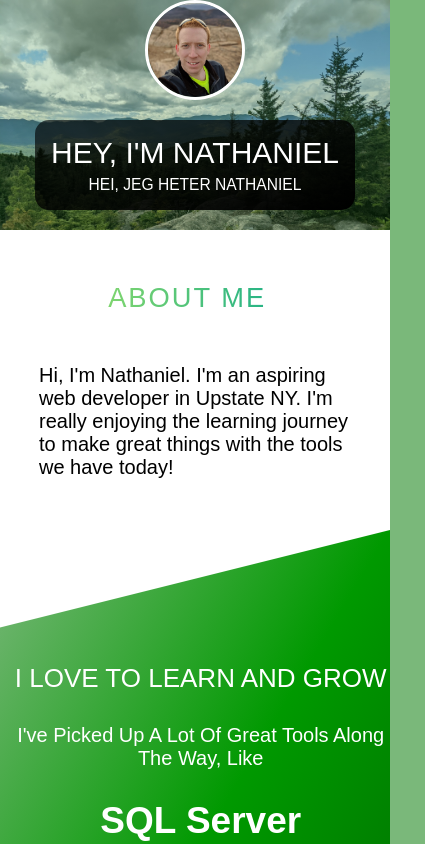
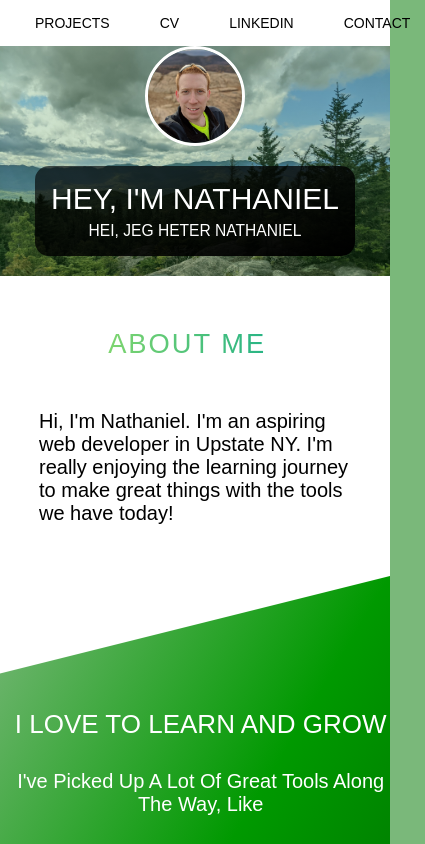
Before and after one commit to NMacOmega/NMacOmega.github.io, a SvelteKit app: page / in a window 390 px wide. Shown: the top 844 px of the page, 425 px wide, since content can reach past the window. Built offline with nearby package versions, Linux system fonts and the light colour scheme.

Commit message:
CSS tweaks for Slider badges

```diff
--- a/src/components/header/header.svelte
+++ b/src/components/header/header.svelte
@@ -33,7 +33,7 @@
 	.navigation {
 		grid-column: 2 / -1;
 		@include respond(tab-port) {
-			display: none;
+			// display: none;
 		}
 
 		&__list {
--- a/src/components/slideBadge/slideBadge.svelte
+++ b/src/components/slideBadge/slideBadge.svelte
@@ -1,10 +1,10 @@
 <script>
 	import SVGPath from '@svg/logos.svg';
 	import NetlifySVG from '@svg/individuals/netlify.svg';
+	import GithubPagesImg from '@img/githubpagelogo.jpg';
 	export let alwaysOpen = false,
 		reverse = false,
-		width = `16rem`,
-		padding = `3.5rem`,
+		width = `100%`,
 		iconSize = `6rem`,
 		iconPadding = `1rem`,
 		fontSize = `1.6rem`,
@@ -18,20 +18,29 @@
 	let direction = reverse ? 'reverse' : 'forward';
 
 	const iconOptions = {
-		github: ['svg', `${SVGPath}#github`],
-		netlify: ['img', NetlifySVG]
+		github: { type: 'svg', url: `${SVGPath}#github` },
+		netlify: { type: 'img', url: NetlifySVG },
+		githubPages: {
+			type: 'img',
+			url: GithubPagesImg,
+			size: '165%',
+			transform: 'translate(-18%, -20%)'
+		}
 	};
 
-	const [type, svgHref] = iconOptions[svg] || iconOptions['github'];
+	const {
+		type,
+		url: svgHref,
+		size = '100%',
+		transform = ''
+	} = iconOptions[svg] || iconOptions['github'];
 </script>
 
 <div
 	class={`${$$restProps.class || ''} slide-badge slide-badge--${direction}`}
-	style:--width={width}
-	style:--menu-width-initial={alwaysOpen ? '100%' : '0%'}
+	style:--max-width={width}
+	style:--menu-width-initial={alwaysOpen ? 'var(--text-width)' : '0%'}
 	style:--icon-size={iconSize}
-	style:--padding={padding}
-	style:--initial-padding={alwaysOpen ? padding : 0}
 	style:--icon-padding={iconPadding}
 	style:--font-size={fontSize}
 	style:--speed={transitionSpeed}
@@ -50,7 +59,9 @@
 				<img
 					src={svgHref}
 					alt="Logo SVG"
-					class={`slide-badge__svg slide-badge__svg--${direction}`}
+					class={`slide-badge__img slide-badge__img--${direction}`}
+					style:--image-width={size}
+					style:--image-transform={transform}
 				/>
 			{:else}
 				<svg class={`slide-badge__svg slide-badge__svg--${direction}`}>
@@ -70,101 +81,106 @@
 
 <style lang="scss">
 	@import '$mixins';
+
 	.slide-badge {
-		display: flex;
-		align-items: center;
+		width: 100%;
+		max-width: var(--max-width);
 		position: relative;
-		width: var(--width);
+
+		--text-width: calc(100% - (var(--icon-size) / 2));
+		--text-offset: calc(100% - var(--text-width));
 
 		&__link {
-			width: 100%;
-			height: 100%;
-			text-decoration: none;
 			color: var(--color-text);
+		}
+		&__text {
+			width: 0;
+			position: relative;
+			&--forward {
+				float: left;
+			}
+
+			&--reverse {
+				float: right;
+			}
 		}
 
 		&__icon {
-			position: absolute;
-			border: 1px solid var(--color-border);
-			border-radius: 50%;
-			background-color: var(--color-background);
 			width: var(--icon-size);
 			height: var(--icon-size);
-			padding: 1rem;
-			z-index: 3;
-
+			border: 1px solid var(--color-border);
+			position: absolute;
+			padding: var(--icon-padding);
+			background-color: var(--color-background);
+			border-radius: 50%;
+			overflow: hidden;
+			z-index: 100;
 			&--forward {
-				left: 0%;
+				left: 0;
 			}
 
 			&--reverse {
-				left: 100%;
-				transform: translateX(-100%);
+				right: 0;
 			}
 		}
 
 		&__icon:hover + &__text,
 		&__text:hover {
-			width: 100%;
+			width: var(--text-width);
 		}
-
-		&__icon--forward:hover + &__text--forward,
-		&__text--forward:hover {
-			padding-left: var(--padding);
-		}
-
-		&__icon--reverse:hover + &__text--reverse,
-		&__text--reverse:hover {
-			padding-right: calc(var(--padding) + var(--icon-size));
-		}
-
 		&__svg {
 			max-height: 100%;
 			max-width: 100%;
 		}
 
+		&__img {
+			width: var(--image-width);
+			transform: var(--image-transform);
+		}
+
 		&__text {
+			width: var(--menu-width-initial);
+			z-index: 99;
 			background-color: var(--color-background);
+			border: 1px solid var(--color-border);
 			height: var(--icon-size);
-			display: flex;
-			align-items: center;
-			padding: 1.4rem;
-			border-radius: 0 50px 50px 0;
 			overflow: hidden;
-			width: var(--menu-width-initial);
-			transition: width var(--speed), padding-left var(--speed), padding-right var(--speed);
-			position: relative;
-			border: 1px solid var(--color-border);
+			transition: width var(--speed);
 
 			&--forward {
-				padding-left: var(--initial-padding);
-				margin-left: 3rem;
+				margin-left: var(--text-offset);
+				border-radius: 0 50px 50px 0;
 			}
 
 			&--reverse {
-				padding-right: var(--initial-padding);
-				margin-right: calc(3rem + var(--icon-size));
+				margin-right: var(--text-offset);
+				border-radius: 50px 0 0 50px;
 			}
 
 			@include respond(tab-land) {
-				width: 100%;
-				&--forward {
-					padding-left: var(--padding);
-				}
-				&--reverse {
-					padding-right: var(--padding);
-				}
+				width: var(--text-width);
 			}
 
 			&-title {
-				position: absolute;
-				min-width: 20rem;
+				width: 100%;
 				height: 100%;
 				display: flex;
 				align-items: center;
+
+				&--forward {
+					justify-content: end;
+					text-align: right;
+					padding-right: var(--text-offset);
+				}
+
+				&--reverse {
+					justify-content: start;
+					text-align: left;
+					padding-left: var(--text-offset);
+				}
 				h6 {
 					font-size: var(--font-size);
-					display: block;
+					min-width: var(--max-width);
 				}
 			}
 		}
--- a/src/lib/sass/abstracts/_mixins.scss
+++ b/src/lib/sass/abstracts/_mixins.scss
@@ -22,6 +22,13 @@
 		}
 	}
 
+	@if $breakpoint == desktop {
+		//1800px
+		@media only screen and (max-width: 112.4em) {
+			@content;
+		}
+	}
+
 	@if $breakpoint == big-desktop {
 		//1800px
 		@media only screen and (min-width: 112.5em) {
--- a/src/routes/projects/projectSections/projectCapstone.svelte
+++ b/src/routes/projects/projectSections/projectCapstone.svelte
@@ -3,6 +3,9 @@
 	import CapstoneVideoWEBM from '@vid/Crown-capstone.webm';
 	import CapstoneVideoMP4 from '@vid/Crown-capstone.mp4';
 	import MockupImacPNG from '@img/imac-mockup.png';
+
+	const capstoneGithubLink = `https://github.com/NMacOmega/crown`;
+	const capstoneNetlifyLink = `https://glittering-caramel-ecb91e.netlify.app/`;
 </script>
 
 <div class={`${$$restProps.class || ''} project-capstone`}>
@@ -81,9 +84,9 @@
 			</p>
 		</div>
 	</div>
-	<Slider class={`link-github`} svg={'github'} href={`https://github.com/NMacOmega/crown`}>
-		See Code on Github
-	</Slider>
+	<Slider class={`link-github`} svg={'github'} href={capstoneGithubLink}>See Code on Github</Slider>
+
+	<Slider class={`link-netlify`} svg={'netlify'} href={capstoneNetlifyLink}>Live on Netlify</Slider>
 </div>
 
 <style lang="scss">
@@ -94,58 +97,100 @@
 		display: grid;
 		position: relative;
 
-		grid-template-columns: 2rem min(50vw, 80rem) auto 2rem;
+		grid-template-columns: 2rem min(50vw, 80rem) 1fr 1fr 1fr 1fr 2rem;
+		$gutter: '. . . . . . .';
 		grid-template-rows:
-			[title] min-content 5rem [title desc] min-content 5rem [desc demo] min-content clamp(
-				2rem,
-				10vw,
-				20rem
-			)
-			[demo points-bottom] min-content 5rem;
+			[title] min-content 5rem
+			[desc] min-content 5rem
+			[demo] min-content clamp(2rem, 10vw, 20rem) min-content 5rem
+			[points] min-content 5rem;
 
 		grid-template-areas:
-			'title title title title'
-			'. . . .'
-			'desc desc desc desc'
-			'. . . .'
-			'. demo point-top .'
-			'. . . .'
-			'point-bottom point-bottom point-bottom point-bottom '
-			'. . . .';
+			'title title title title title title title'
+			$gutter
+			'. desc desc desc desc desc .'
+			$gutter
+			'. demo points-top points-top points-top points-top .'
+			'. . . . github . .'
+			'. . . . netlify . .'
+			$gutter
+			'points-bottom points-bottom points-bottom points-bottom points-bottom points-bottom points-bottom '
+			$gutter;
 
 		@include respond(tab-land) {
-			grid-template-rows: repeat(2, min-content 5rem) min-content min(18rem, 20vw) repeat(
-					2,
-					min-content 5rem
-				);
+			grid-template-columns: 5rem 1fr 1fr 5rem;
+
+			grid-template-rows:
+				[title] min-content 5rem
+				[desc] min-content 5rem
+				[demo] min-content min(18rem, 20vw)
+				[badges] min-content 5rem
+				[points] min-content 5rem min-content 5rem;
+
+			grid-template-areas:
+				'title title title title'
+				'. . . .'
+				'. desc desc .'
+				'. . . .'
+				'. demo demo .'
+				'. . . .'
+				'. github netlify .'
+				'. . . .'
+				'. points-top points-top .'
+				'. . . .'
+				'. points-bottom points-bottom .'
+				'. . . .';
+		}
+
+		@include respond(tab-port) {
 			grid-template-columns: 5rem 1fr 5rem;
+			grid-template-rows:
+				[title] min-content 5rem
+				[description] min-content 5rem
+				[demo] min-content min(18rem, 20vw)
+				[badges] min-content 2rem min-content 5rem
+				[points] min-content 5rem;
 
 			grid-template-areas:
 				'title title title'
 				'. . .'
-				'desc desc desc'
+				'. desc .'
 				'. . . '
 				'. demo .'
 				'. . .'
-				'. point-top .'
-				'. . . '
-				'. point-bottom .'
-				'. . .';
+				'. github .'
+				'. . .'
+				'. netlify .'
+				'. . .'
+				'. points .'
+				'. . . ';
 		}
 
 		@include respond(phone) {
-			grid-template-columns: unset;
+			grid-template-columns: 1rem 1fr 1rem;
+
+			grid-template-rows:
+				[title] min-content 5rem
+				[description] min-content 5rem
+				[demo] min-content min(20rem, 25vw)
+				[badges] min-content 2rem min-content 5rem
+				[points] min-content 5rem min-content 5rem;
+
 			grid-template-areas:
-				'title'
-				'.'
-				'desc'
-				'.'
-				'demo'
-				'.'
-				'point-top'
-				'.'
-				'point-bottom'
-				'.';
+				'title title title'
+				'. . .'
+				'. desc .'
+				'. . .'
+				'demo demo demo'
+				'. . .'
+				'. github .'
+				'. . .'
+				'. netlify .'
+				'. . .'
+				'. points-top .'
+				'. . .'
+				'. points-bottom .'
+				'. . .';
 		}
 
 		h2 {
@@ -179,6 +224,10 @@
 				position: absolute;
 				left: 50%;
 				transform: translateX(-50%);
+
+				@include respond(tab-port) {
+					display: none;
+				}
 			}
 
 			&--overlay {
@@ -220,7 +269,7 @@
 
 		&__points {
 			&--top {
-				grid-area: point-top;
+				grid-area: points-top;
 				display: grid;
 				grid-template-rows: repeat(3, min-content);
 				grid-row-gap: 8rem;
@@ -228,7 +277,7 @@
 			}
 
 			&--bottom {
-				grid-area: point-bottom;
+				grid-area: points-bottom;
 				display: grid;
 				grid-template-columns: repeat(3, 5rem auto) 5rem;
 				grid-template-areas: '. col1 . col2 . col3 .';
@@ -261,8 +310,7 @@
 			@include respond(tab-port) {
 				&--top,
 				&--bottom {
-					grid-column: 2;
-					grid-row: 7 / 10;
+					grid-area: points;
 					display: grid;
 					grid-template-columns: repeat(2, auto);
 					grid-template-rows: repeat(3, 1fr);
@@ -304,10 +352,10 @@
 					grid-row-gap: 3rem;
 				}
 				&--top {
-					grid-area: point-top;
+					grid-area: points-top;
 				}
 				&--bottom {
-					grid-area: point-bottom;
+					grid-area: points-bottom;
 				}
 			}
 		}
@@ -325,9 +373,25 @@
 		}
 
 		& :global(.link-github) {
-			position: absolute;
-			left: 62%;
-			bottom: 28%;
+			grid-area: github;
+			justify-self: start;
+			align-self: center;
+			--max-width: 25rem !important;
+
+			@include respond(tab-land) {
+				justify-self: center;
+			}
+		}
+
+		& :global(.link-netlify) {
+			grid-area: netlify;
+			justify-self: start;
+			align-self: center;
+			--max-width: 22rem !important;
+
+			@include respond(tab-land) {
+				justify-self: center;
+			}
 		}
 	}
 </style>
--- a/src/routes/projects/projectSections/projectFEWD.svelte
+++ b/src/routes/projects/projectSections/projectFEWD.svelte
@@ -41,15 +41,17 @@
 		svg={'github'}
 		alwaysOpen
 	>
-		See on Github</Slider
+		See Code on Github</Slider
 	>
 	<Slider
-		class={`link-netlify`}
+		class={`link-githubPages`}
 		href={`https://github.com/NMacOmega/FEWDFinalGroup2/tree/personal`}
-		svg={'netlify'}
+		svg={'githubPages'}
+		colorText={`#fff`}
+		colorBackground={'rgb(56, 123, 176)'}
 		alwaysOpen
 	>
-		Run on Netlify</Slider
+		Live on Github Pages</Slider
 	>
 	<div
 		class="project-fewd__slideshow"
@@ -132,26 +134,26 @@
 	}
 
 	.project-fewd {
-		background-color: cadetblue;
 		display: grid;
 		position: relative;
-		grid-template-columns: 5rem 1fr 5rem;
+		grid-template-columns: 5rem 1fr 1fr 5rem;
 		grid-template-rows: repeat(4, min-content 5rem) min-content 5rem min-content 5rem;
 
 		grid-template-areas:
-			'. header .'
-			'. . .'
-			'. desc .'
-			'. . .'
-			'. github .'
-			'. . .'
-			'. points-top .'
-			'. . .'
-			'slideshow slideshow slideshow'
-			'. . . '
-			'. points-bottom .';
+			'. header header .'
+			'. . . .'
+			'. desc desc .'
+			'. . . .'
+			'. github githubPages .'
+			'. . . .'
+			'. points-top points-top .'
+			'. . . .'
+			'slideshow slideshow slideshow slideshow'
+			'. . . .'
+			'. points-bottom points-bottom .';
 
 		@include respond(tab-land) {
+			grid-template-columns: 3rem 1fr 3rem;
 			grid-template-areas:
 				'. header .'
 				'. . .'
@@ -159,8 +161,10 @@
 				'. . .'
 				'. github .'
 				'. . .'
+				'. githubPages .'
+				'. . .'
 				'slideshow slideshow slideshow'
-				'. . . '
+				'. . .'
 				'. points-top .'
 				'. . .'
 				'. points-bottom .'
@@ -168,19 +172,28 @@
 		}
 
 		@include respond(phone) {
-			grid-template-rows: repeat(4, min-content 5rem) min-content min-content 5rem;
+			grid-template-columns: 3rem 1fr 1fr 3rem;
+			grid-template-rows:
+				[title] min-content 5rem
+				[desc] min-content 5rem
+				[badges] min-content 3rem min-content 5rem
+				[slideshow] min-content 5rem
+				[points] min-content min-content 5rem;
+
 			grid-template-areas:
-				'. header .'
-				'. . .'
-				'. desc .'
-				'. . .'
-				'. github .'
-				'. . .'
-				'slideshow slideshow slideshow'
-				'. . . '
-				'. points-top .'
-				'. points-bottom .'
-				'. . .';
+				'. header header .'
+				'. . . .'
+				'. desc desc .'
+				'. . . .'
+				'. github github .'
+				'. . . .'
+				'. githubPages githubPages .'
+				'. . . .'
+				'slideshow slideshow slideshow slideshow'
+				'. . . .'
+				'. points-top points-top .'
+				'. points-bottom points-bottom .'
+				'. . . .';
 		}
 
 		h2 {
@@ -197,7 +210,9 @@
 
 		&__slideshow {
 			grid-area: slideshow;
+			background-color: var(--color-primary);
 			overflow: hidden;
+			padding: 5rem 0;
 			--slide-width: 40rem;
 			--slide-height: 100%;
 			--slide-timing: 180s;
@@ -302,6 +317,13 @@
 		& :global(.link-github) {
 			grid-area: github;
 			margin: 0 auto;
+			--max-width: 25rem !important;
+		}
+
+		& :global(.link-githubPages) {
+			grid-area: githubPages;
+			margin: 0 auto;
+			--max-width: 27rem !important;
 		}
 	}
 </style>
--- a/src/routes/projects/projectSections/projectMapviewer.svelte
+++ b/src/routes/projects/projectSections/projectMapviewer.svelte
@@ -91,6 +91,8 @@
 	.project-mapviewer {
 		display: grid;
 		grid-template-columns: 5rem 1fr 1fr 5rem;
+		$gutter: '. . . .';
+
 		grid-template-rows:
 			[title] min-content 5rem
 			[badges] min-content 5rem
@@ -100,17 +102,19 @@
 
 		grid-template-areas:
 			'title title title title'
-			'. . . .'
+			$gutter
 			'. github netlify .'
-			'. . . .'
+			$gutter
 			'. desc demo .'
 			'. . demo .'
 			'. points-top demo .'
-			'. . . .'
+			$gutter
 			'. points-bottom points-bottom .'
-			'. . . .';
+			$gutter;
 
 		@include respond(tab-port) {
+			grid-template-columns: 5rem 1fr 1fr 5rem;
+			$gutter: '. . . .';
 			grid-template-rows:
 				[title] min-content 5rem
 				[badges] min-content 5rem
@@ -121,23 +125,24 @@
 
 			grid-template-areas:
 				'title title title title'
-				'. . . .'
+				$gutter
 				'. github netlify .'
-				'. . . .'
+				$gutter
 				'. desc desc .'
-				'. . . .'
+				$gutter
 				'. demo demo .'
-				'. . . .'
+				$gutter
 				'. points-top points-top .'
-				'. . . . '
+				$gutter
 				'. points-bottom points-bottom .'
-				'. . . .';
+				$gutter;
 		}
 
 		@include respond(phone) {
+			grid-template-columns: 3rem 1fr 1fr 3rem;
 			grid-template-rows:
 				[title] min-content 5rem
-				[badges] min-content 5rem
+				[badges] min-content min-content 5rem
 				[desc] min-content 5rem
 				[demo] min-content 5rem
 				[points-top] min-content 5rem
@@ -146,7 +151,8 @@
 			grid-template-areas:
 				'title title title title'
 				'. . . .'
-				'. github netlify .'
+				'. github github .'
+				'. netlify netlify .'
 				'. . . .'
 				'. desc desc .'
 				'. . . .'
@@ -321,6 +327,8 @@
 		& :global(.link-github) {
 			grid-area: github;
 			justify-self: end;
+			--max-width: 25rem !important;
+			margin-right: 2rem;
 
 			@include respond(phone) {
 				margin: 0 auto;
@@ -330,6 +338,8 @@
 		& :global(.link-netlify) {
 			grid-area: netlify;
 			justify-self: start;
+			margin-left: 2rem;
+			--max-width: 21rem !important;
 			@include respond(phone) {
 				margin: 0 auto;
 			}
--- a/svelte.config.js
+++ b/svelte.config.js
@@ -19,6 +19,7 @@ const config = {
 
 		paths: {
 			base: process.env.NODE_ENV === 'production' ? '' : ''
+			//Use this when you have a project name in your github pages path, such as /portfolio. That way the built pages know how to route on Github
 		},
 		alias: {
 			'@comps': 'src/components',
```
Also changed, not shown: src/lib/images/github.svg (deleted), src/lib/images/githubpagelogo.jpg (added).
